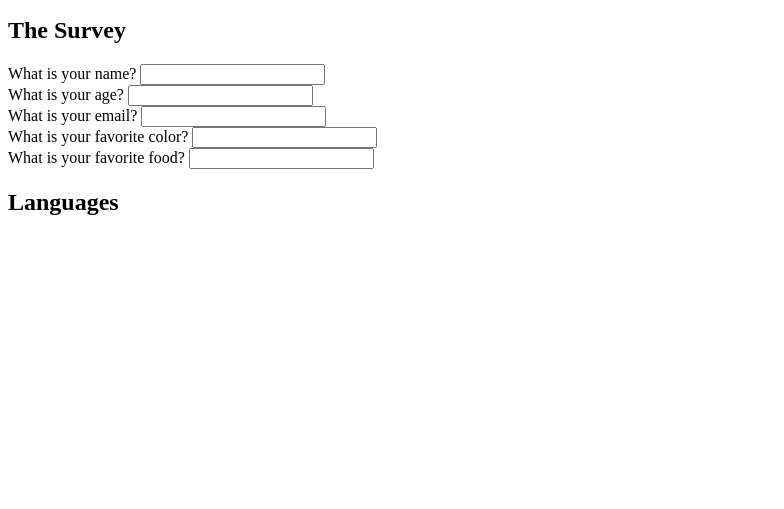
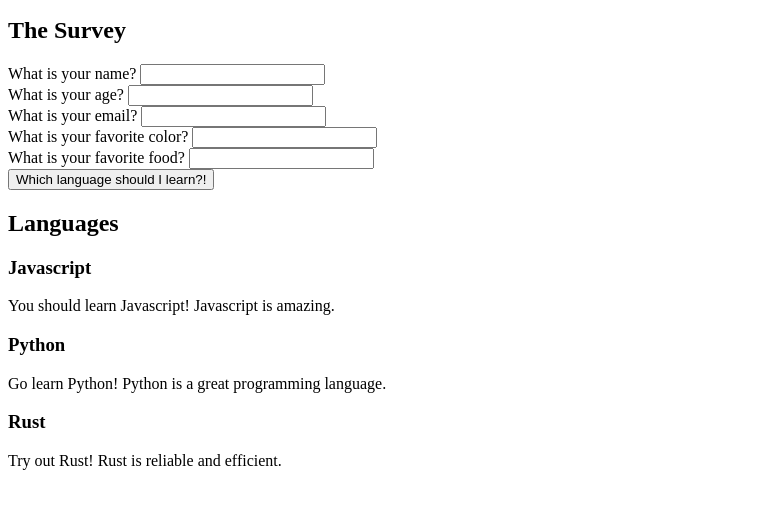
Before and after one commit to vivianandi/programming-lang-suggester, a plain HTML site: page index.html in a window 1280 px wide. Shown: the part 101-610 px from the top of the page, without its empty margins (0-784 px from the left). Drawn offline with Linux system fonts and the light colour scheme.

Commit message:
Add edits to HTML, and research for CSS

```diff
--- a/index.html
+++ b/index.html
@@ -38,11 +38,19 @@
       <label for="favoriteFood">What is your favorite food?</label>
       <input id="favoriteFood" type="text" name="favoriteFood">
     </div>
+
+    <button type="submit">Which language should I learn?!</button>
   </form>
 
-<h2>Languages</h2>
+  <h2>Languages</h2>
+  <h3>Javascript</h3>
+  <p>You should learn Javascript! Javascript is amazing.</p>
 
+  <h3>Python</h3>
+  <p>Go learn Python! Python is a great programming language.</p>
 
+  <h3>Rust</h3>
+  <p>Try out Rust! Rust is reliable and efficient.</p>
 </body>
 
 
```
